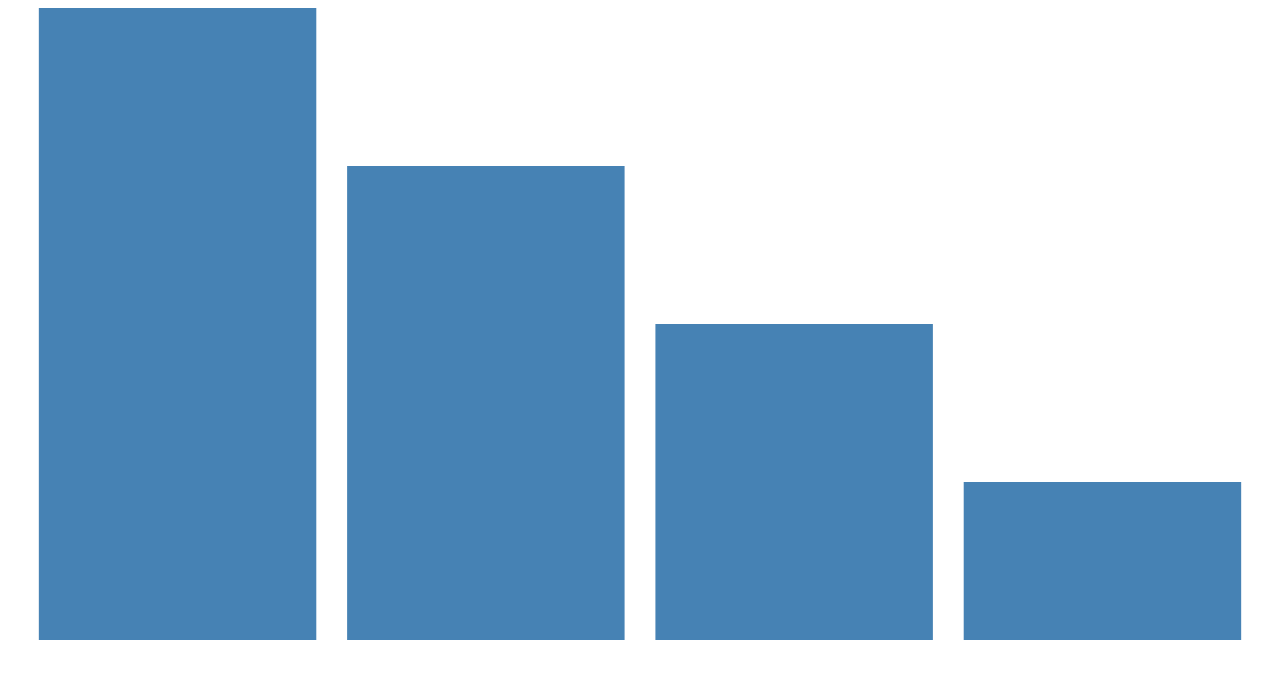
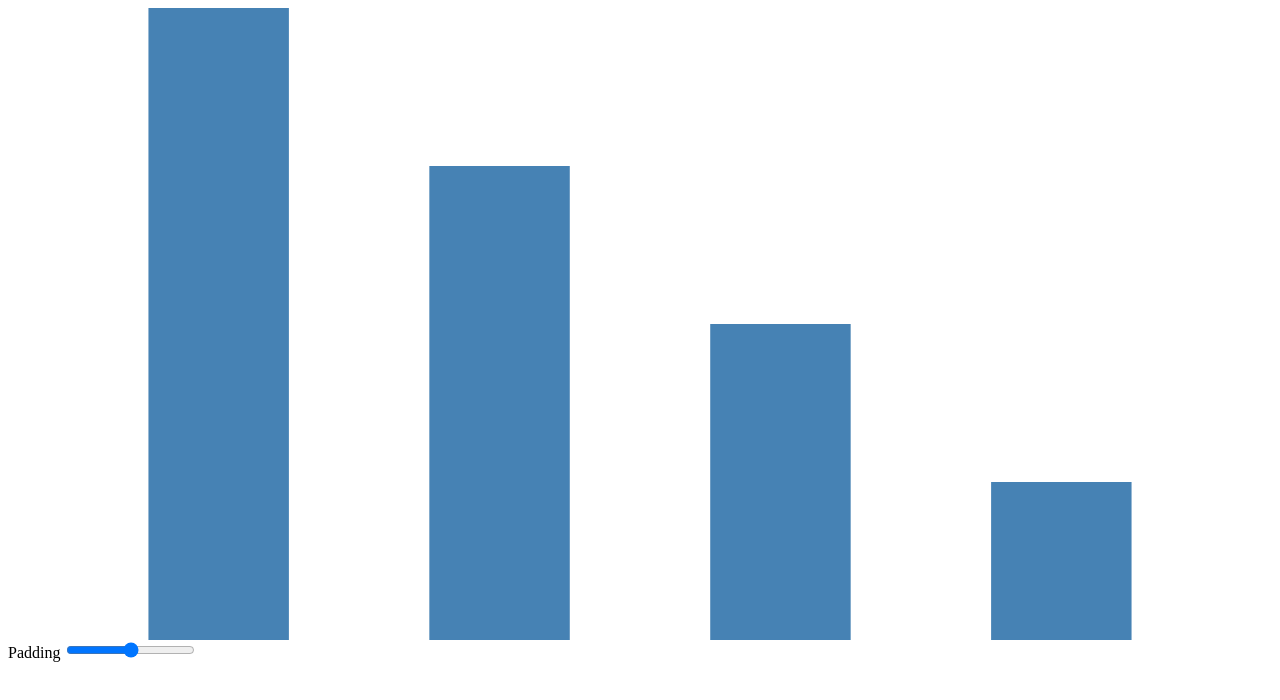
Before and after one commit to paulrosenzweig/toy-vega, a website with bundled scripts: page index.html in a window 1280 px wide. Built offline with nearby package versions, Linux system fonts and the light colour scheme.

Commit message:
super hacky binding to range input

```diff
--- a/index.html
+++ b/index.html
@@ -2,7 +2,10 @@
   <head>
   </head>
   <body>
-    <div id="chart">
+    <div id="chart"></div>
+    <div>
+      <label for="padding-range-input">Padding</label>
+      <input id="padding-range-input" type="range" min="0" max="1" step="0.05"/>
     </div>
     <script src="out.js"></script>
   </body>
--- a/index.js
+++ b/index.js
@@ -34,6 +34,10 @@ export class Node {
   }
 
   getValue() {
+    if (this.type === "signal") {
+      const elem = document.querySelector(this.options.bind.element);
+      return elem.value;
+    }
     if (this.type === "data_manipulation") {
       const { operation, field, data } = this.options;
       switch (operation) {
@@ -77,7 +81,14 @@ export class Node {
 }
 
 export function parse(specification) {
-  const { width, height, scales = [], marks = [], data = [] } = specification;
+  const {
+    width,
+    height,
+    signals = [],
+    scales = [],
+    marks = [],
+    data = [],
+  } = specification;
 
   const nodes = [];
 
@@ -94,6 +105,13 @@ export function parse(specification) {
 
   nodes.push(heightNode);
 
+  const signalNodes = new Map();
+  for (const { name, bind } of signals) {
+    const node = new Node("signal", { name, bind });
+    nodes.push(node);
+    signalNodes.set(name, node);
+  }
+
   const dataNodes = new Map();
   for (const dataset of data) {
     const { name, values } = dataset;
@@ -109,6 +127,7 @@ export function parse(specification) {
       type,
       domain: { field, data: dataName },
       range,
+      padding,
       zero = ["linear", "sqrt", "pow"].includes(type),
     } = scale;
 
@@ -149,6 +168,7 @@ export function parse(specification) {
       type,
       domain,
       range: [dimensionNode, 0],
+      ...(type === "band" ? { padding: signalNodes.get(padding.signal) } : {}),
     });
     scaleNodes.set(name, node);
     nodes.push(node);
@@ -201,12 +221,12 @@ export function parse(specification) {
 function render(specification, element) {
   const dagNodes = parse(specification);
   topologicalSort(dagNodes).forEach((n) => n.updateValue());
-  const {
-    markNodes,
-    widthNode: { value: width },
-    heightNode: { value: height },
-  } = dagNodes.find((node) => node.type === "render").options;
-  const svg = d3.create("svg").attr("viewBox", `0 0 ${width} ${height}`);
+  const { markNodes, widthNode, heightNode } = dagNodes.find(
+    (node) => node.type === "render"
+  ).options;
+  const svg = d3
+    .create("svg")
+    .attr("viewBox", `0 0 ${widthNode.value} ${heightNode.value}`);
   for (const node of markNodes) {
     const { type: markType, data, attributes } = node.options;
     node.element = svg.append("g");
@@ -230,10 +250,37 @@ function render(specification, element) {
     }
   }
   element.append(svg.node());
+
+  const signalNode = dagNodes.find((n) => n.type === "signal");
+  document
+    .querySelector(signalNode.options.bind.element)
+    .addEventListener("change", () => {
+      downstreamNodes(signalNode, dagNodes).forEach((n) => n.updateValue());
+      svg.attr("viewBox", `0 0 ${widthNode.value} ${heightNode.value}`);
+      for (const node of markNodes) {
+        const { type: markType, data, attributes } = node.options;
+        const selection = node.element.selectAll(markType);
+        for (const { name, value } of attributes) {
+          selection.attr(name === "y2" ? "height" : name, (row) => {
+            const valueForAttr = resolveValue(value, { row });
+            if (name === "y2") {
+              const { value: yValueNode } = attributes.find(
+                (a) => a.name === "y"
+              );
+              const yValue = resolveValue(yValueNode, { row });
+              const val = valueForAttr - yValue;
+              return val;
+            } else {
+              return valueForAttr;
+            }
+          });
+        }
+      }
+    });
 }
 
 function scaleForScaleNode({
-  options: { type: scaleType, domain: domainNode, range: rangeNode },
+  options: { type: scaleType, domain: domainNode, range: rangeNode, padding },
 }) {
   if (scaleType !== "linear" && scaleType !== "band")
     throw "Only linear and band scales are supported";
@@ -241,7 +288,9 @@ function scaleForScaleNode({
   const domain = resolveValue(domainNode);
   const range = resolveValue(rangeNode);
   const scale =
-    scaleType === "band" ? d3.scaleBand().padding(0.1) : d3.scaleLinear();
+    scaleType === "band"
+      ? d3.scaleBand().padding(padding.value)
+      : d3.scaleLinear();
   return scale.domain(domain).range(range);
 }
 
--- a/simple-example.json
+++ b/simple-example.json
@@ -1,6 +1,9 @@
 {
   "width": 200,
   "height": 100,
+  "signals": [
+    { "name": "padding", "bind": { "element": "#padding-range-input" } }
+  ],
   "data": [
     {
       "name": "table",
@@ -20,7 +23,8 @@
         "data": "table",
         "field": "valueForX"
       },
-      "range": "width"
+      "range": "width",
+      "padding": { "signal": "padding" }
     },
     {
       "name": "yscale",
```
